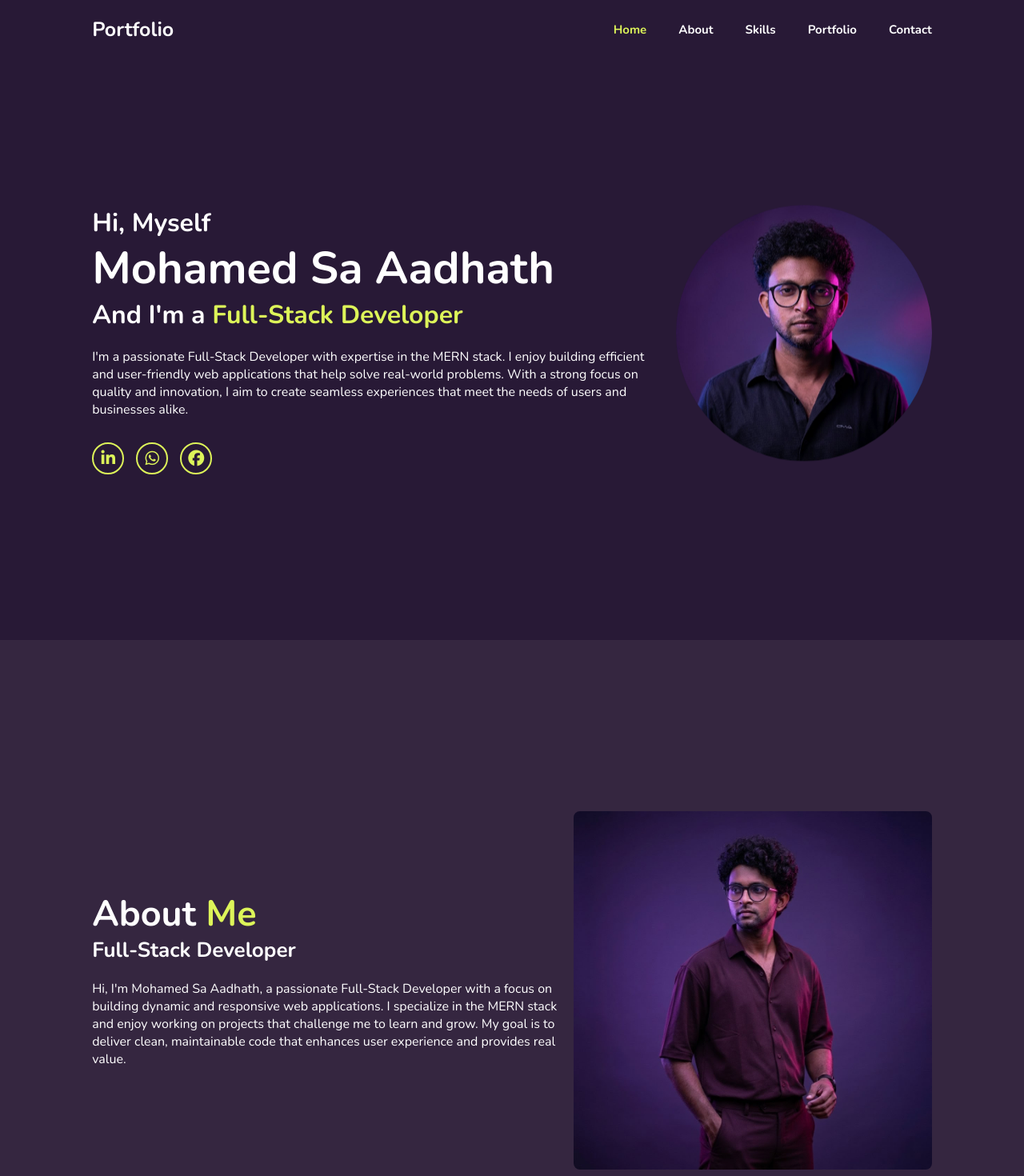
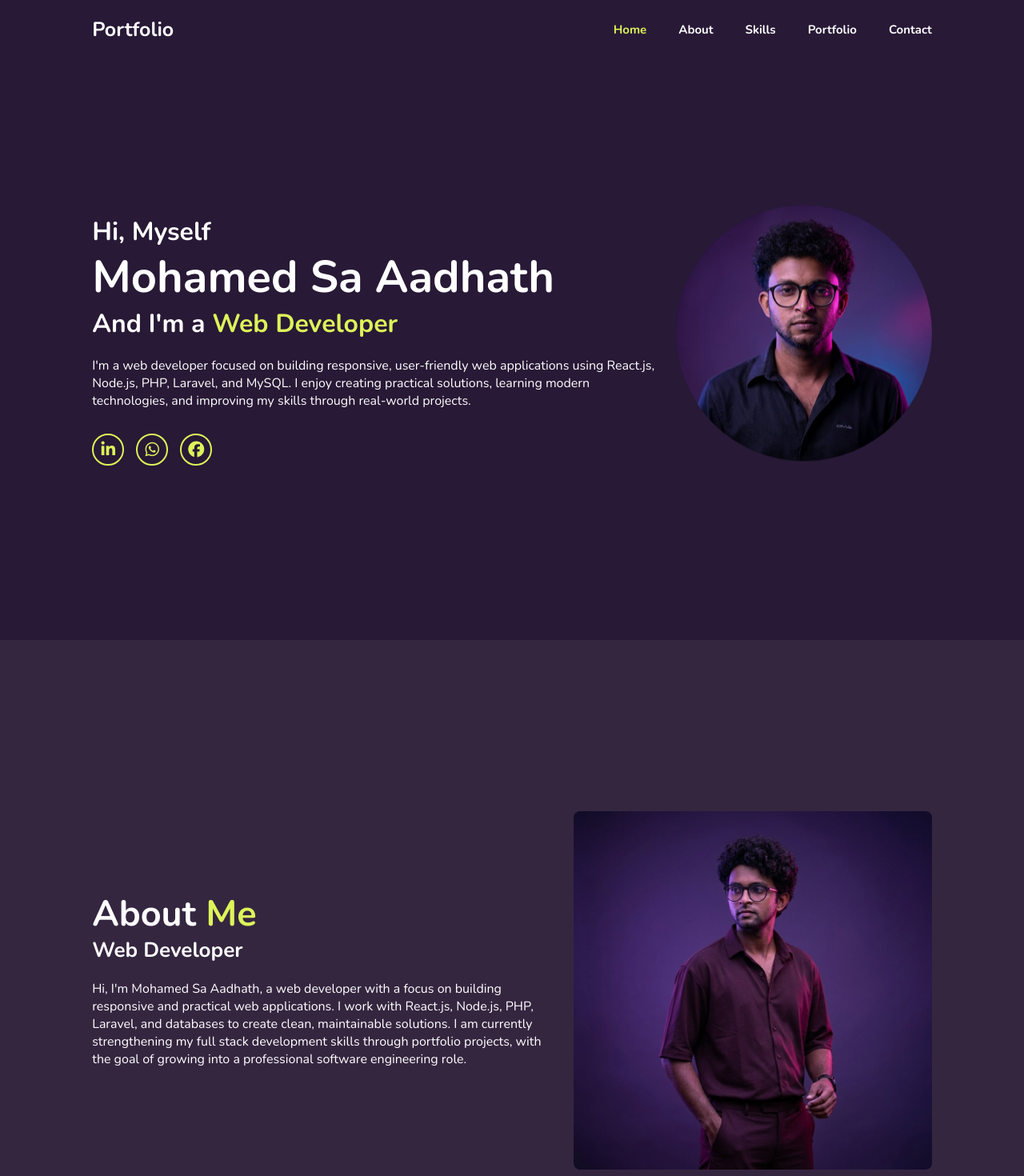
Before and after one commit to saathathm/essus-my-portfolio, a React (Create React App) app: page / in a window 1280 px wide. Shown: the top 1470 px of the page at 80% size. Built offline with nearby package versions, Linux system fonts and the light colour scheme.

Commit message:
Updated: portfolio

```diff
--- a/src/components/About.js
+++ b/src/components/About.js
@@ -6,14 +6,14 @@ export default function About() {
         <h2 className="heading">
           About <span>Me</span>
         </h2>
-        <h3>Full-Stack Developer</h3>
+        <h3>Web Developer</h3>
         <p>
-          Hi, I'm Mohamed Sa Aadhath, a passionate Full-Stack Developer with a
-          focus on building dynamic and responsive web applications. I
-          specialize in the MERN stack and enjoy working on projects that
-          challenge me to learn and grow. My goal is to deliver clean,
-          maintainable code that enhances user experience and provides real
-          value.
+          Hi, I'm Mohamed Sa Aadhath, a web developer with a focus on building
+          responsive and practical web applications. I work with React.js,
+          Node.js, PHP, Laravel, and databases to create clean, maintainable
+          solutions. I am currently strengthening my full stack development
+          skills through portfolio projects, with the goal of growing into a
+          professional software engineering role.
         </p>
       </div>
       <div className="about-img">
--- a/src/components/Home.js
+++ b/src/components/Home.js
@@ -7,14 +7,13 @@ export default function Home() {
         <h3>Hi, Myself</h3>
         <h1>Mohamed Sa Aadhath</h1>
         <h3>
-          And I'm a <span>Full-Stack Developer</span>{" "}
+          And I'm a <span>Web Developer</span>{" "}
         </h3>
         <p>
-          I'm a passionate Full-Stack Developer with expertise in the MERN
-          stack. I enjoy building efficient and user-friendly web applications
-          that help solve real-world problems. With a strong focus on quality
-          and innovation, I aim to create seamless experiences that meet the
-          needs of users and businesses alike.
+          I'm a web developer focused on building responsive, user-friendly web
+          applications using React.js, Node.js, PHP, Laravel, and MySQL. I enjoy
+          creating practical solutions, learning modern technologies, and
+          improving my skills through real-world projects.
         </p>
         <div className="social-media">
           <a
```
